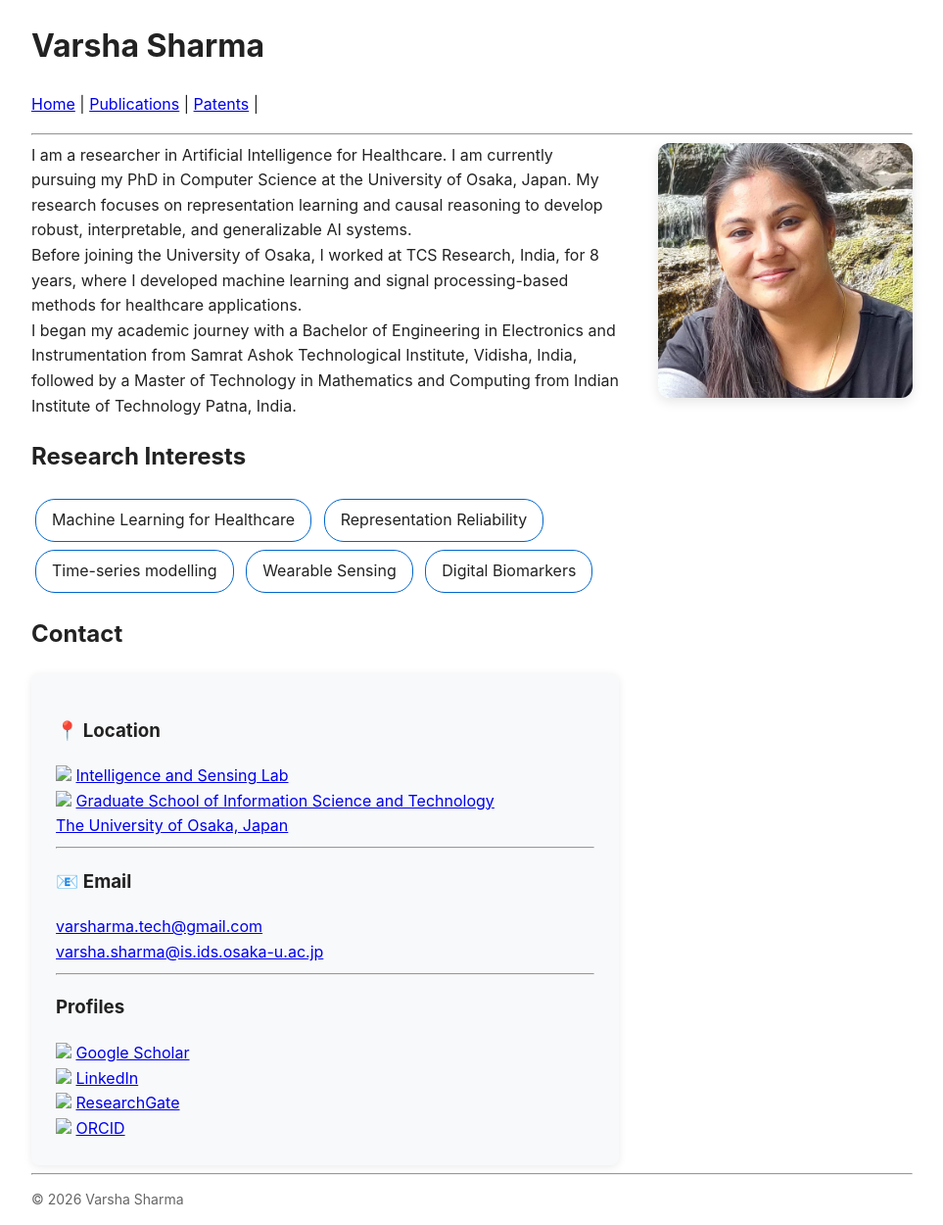
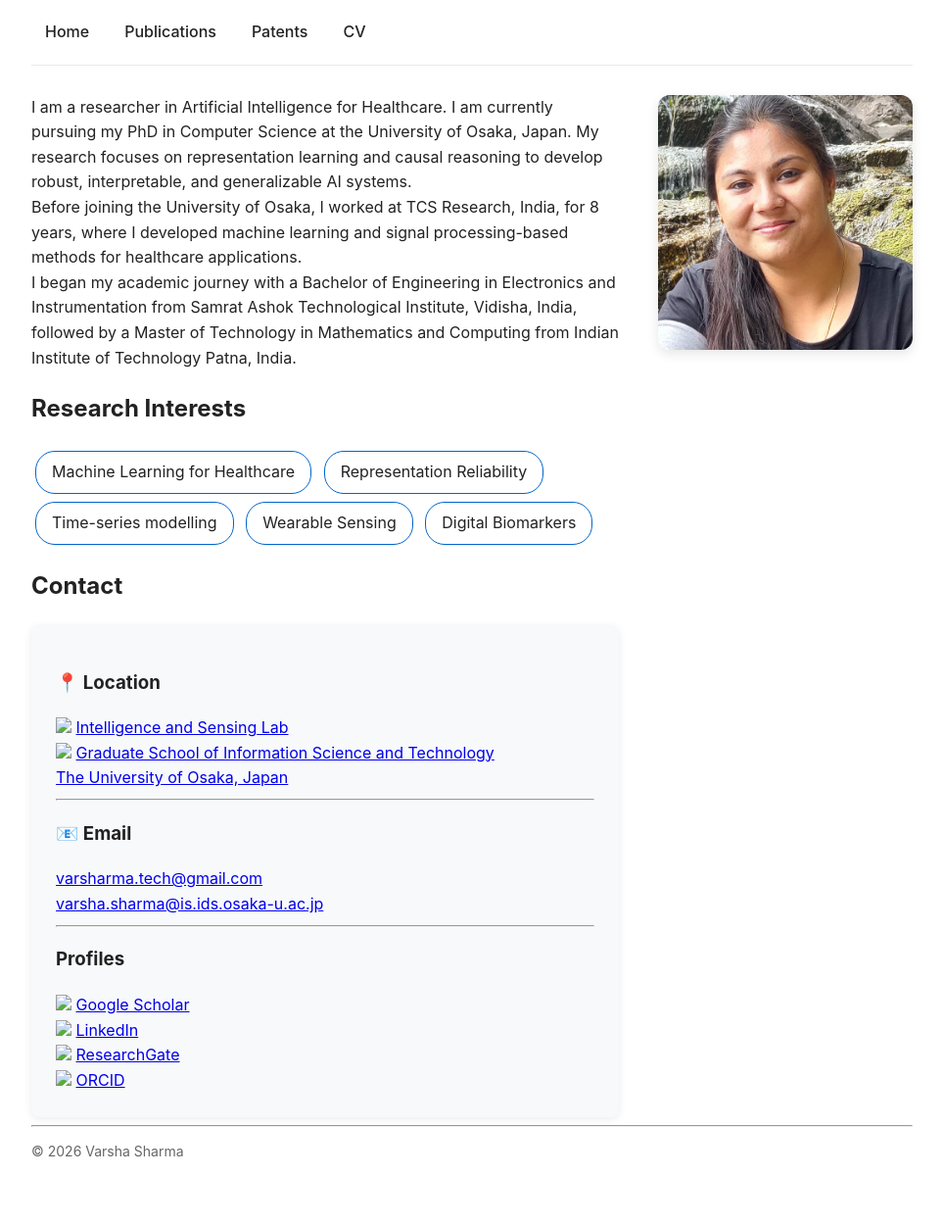
Before and after one commit to shavarsha/shavarsha.github.io, a Jekyll site: the page built from index.md, in a window 1280 px wide. Shown: the whole page at 98% size, without its empty margins (158-1121 px from the left). Built offline with Jekyll 4.4.1, drawn with Linux system fonts in a browser that asks for light colours; after the commit the page ends 1201 px from its top, so only the background shows below that.

Commit message:
Update default.html

```diff
--- a/_layouts/default.html
+++ b/_layouts/default.html
@@ -1,30 +1,23 @@
 <!DOCTYPE html>
 <html>
-
-<link rel="icon" type="image/png" href="/assets/img/VS_favicon.png">
 <head>
   <meta charset="utf-8">
   <title>{{ page.title }}</title>
+  <link rel="icon" type="image/png" href="/assets/img/VS_favicon.png">
   <link rel="stylesheet" href="/assets/css/style.css">
 </head>
 <body>
 
-  <h1>Varsha Sharma</h1>
-
-  <p>
-    <a href="/">Home</a> |
-    <!-- <a href="/research">Research</a> | -->
-    <a href="/publications">Publications</a> |
-    <a href="/patents">Patents</a> |
-    <!-- <a href="/cv">CV</a> -->
-  </p>
-
-  <hr>
+  <nav class="site-nav">
+    <a href="/">Home</a>
+    <a href="/publications">Publications</a>
+    <a href="/patents">Patents</a>
+    <a href="/cv.pdf">CV</a>
+  </nav>
 
   {{ content }}
 
   <hr>
-
   <p style="font-size:14px; color:#666;">
     © 2026 Varsha Sharma
   </p>
```
